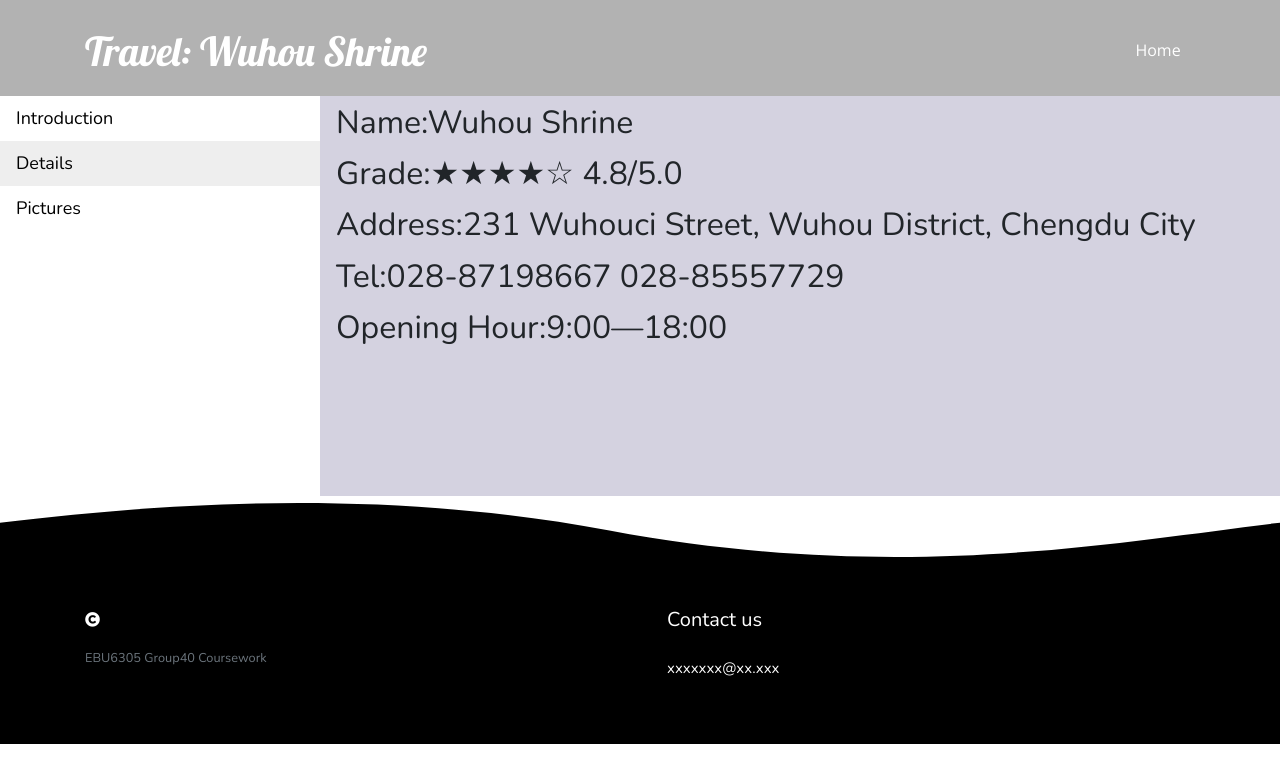
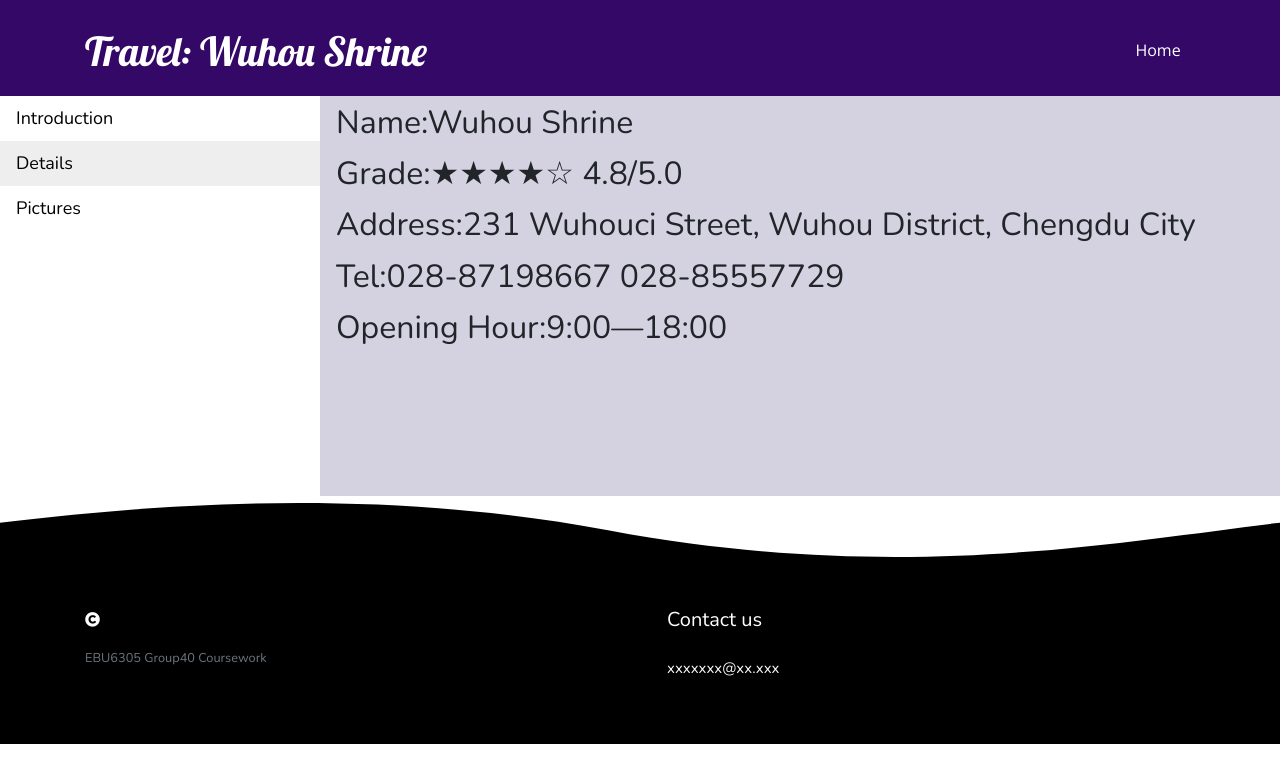
Before and after one commit to SidanZhu/2023EBU6305G40, a website: page version1/WuhouShrineDetails.html in a window 1280 px wide. Drawn offline with nearby package versions, Linux system fonts and the light colour scheme.

Commit message:
Update WuhouShrineDetails.html

```diff
--- a/version1/WuhouShrineDetails.html
+++ b/version1/WuhouShrineDetails.html
@@ -11,7 +11,7 @@
         name='viewport' />
     <!-- nav -->
     <link rel='stylesheet' href='https://cdnjs.cloudflare.com/ajax/libs/twitter-bootstrap/4.1.3/css/bootstrap.min.css'>
-    <link rel="stylesheet" href="./assets/css/navigation.css">
+    <link rel="stylesheet" href="./assets/css/tranavigation.css">
 
     <!-- Fonts -->
     <link href="https://fonts.googleapis.com/css?family=Nunito:300,300i,400,600,700" rel="stylesheet">
```
